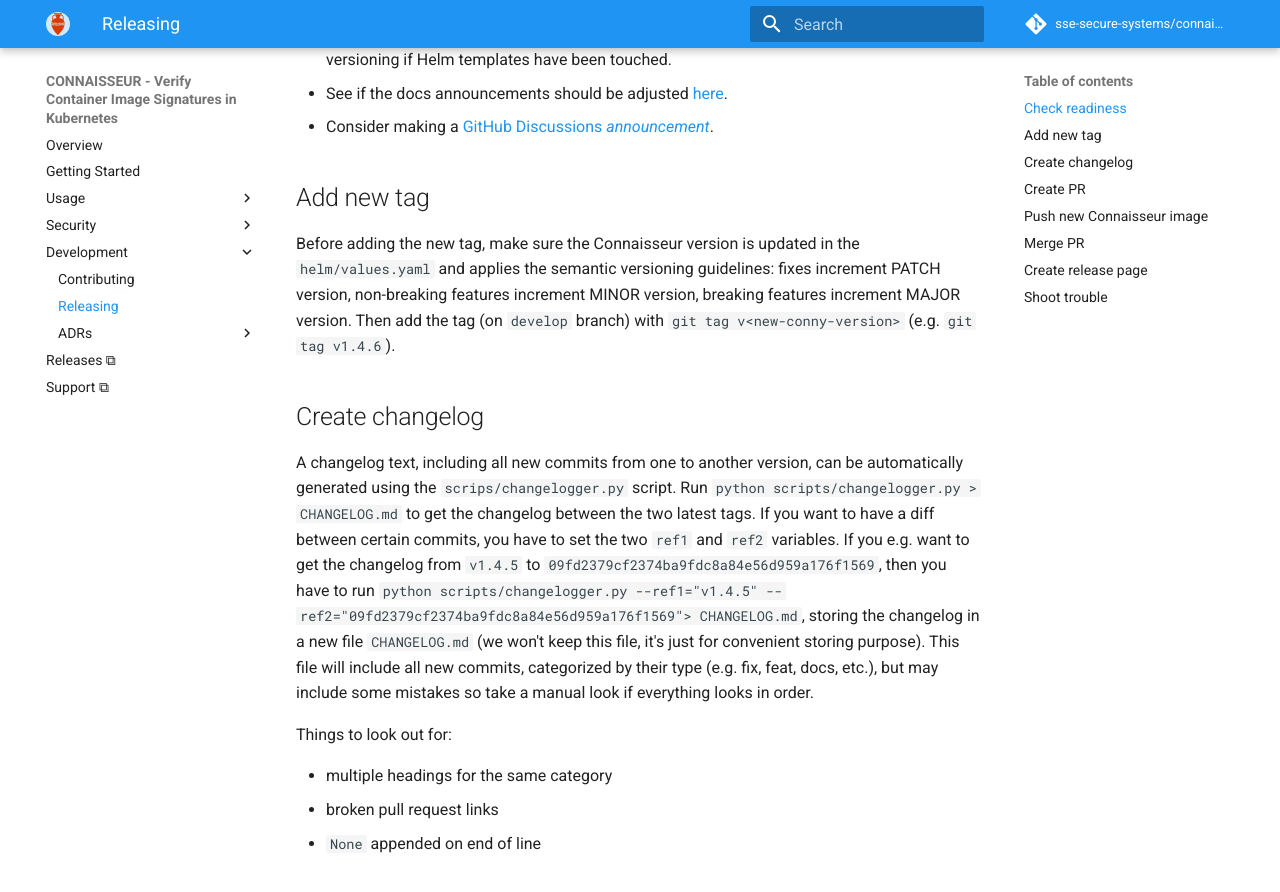
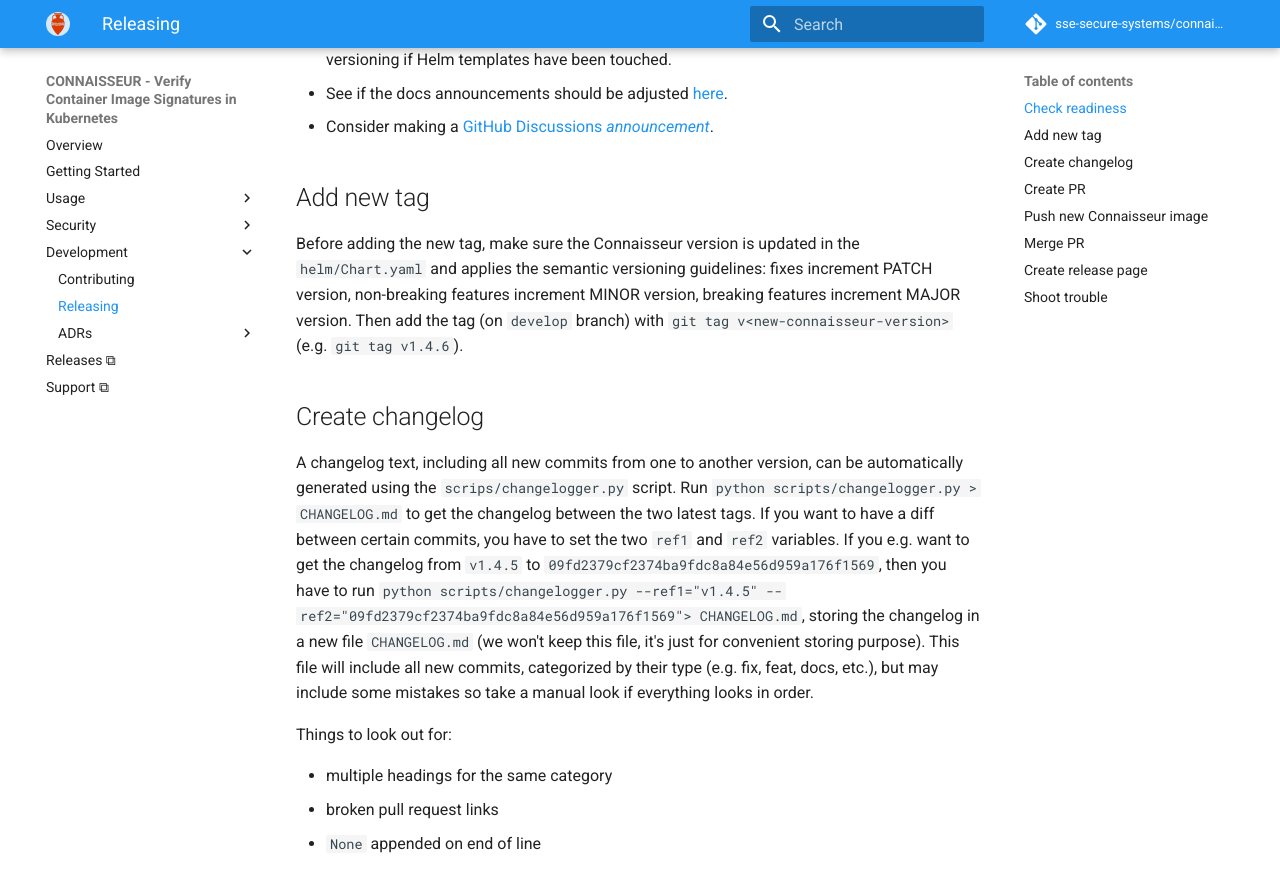
Before and after one commit to sse-secure-systems/connaisseur, an MkDocs documentation site: the page built from docs/RELEASING.md, in a window 1280 px wide and 900 px high, scrolled down 737 px. Shown: the top 892 px of the window. Built offline with MkDocs 1.6.1 and Material for MkDocs 9.7.7, drawn with Linux system fonts in a browser that asks for light colours; comment, search, counter and statistics services are not loaded; the version menu is left out.

Commit message:
docs: Fix release documentation

```diff
--- a/docs/RELEASING.md
+++ b/docs/RELEASING.md
@@ -23,8 +23,8 @@
 
 ## Add new tag
 
-Before adding the new tag, make sure the Connaisseur version is updated in the `helm/values.yaml` and applies the semantic versioning guidelines: fixes increment PATCH version, non-breaking features increment MINOR version, breaking features increment MAJOR version.
-Then add the tag (on `develop` branch) with `git tag v<new-conny-version>` (e.g. `git tag v1.4.6`).
+Before adding the new tag, make sure the Connaisseur version is updated in the `helm/Chart.yaml` and applies the semantic versioning guidelines: fixes increment PATCH version, non-breaking features increment MINOR version, breaking features increment MAJOR version.
+Then add the tag (on `develop` branch) with `git tag v<new-connaisseur-version>` (e.g. `git tag v1.4.6`).
 
 ## Create changelog
 
```
